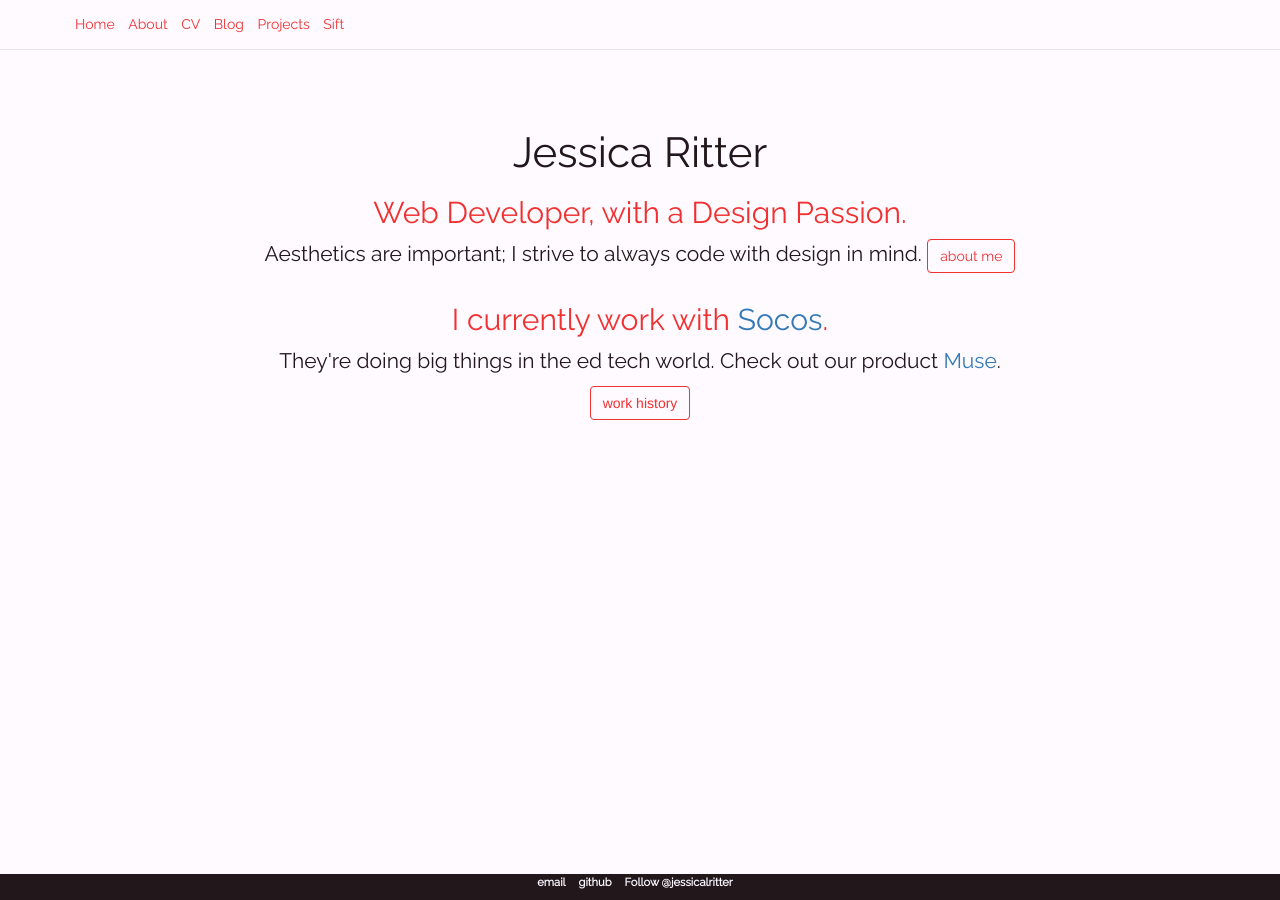
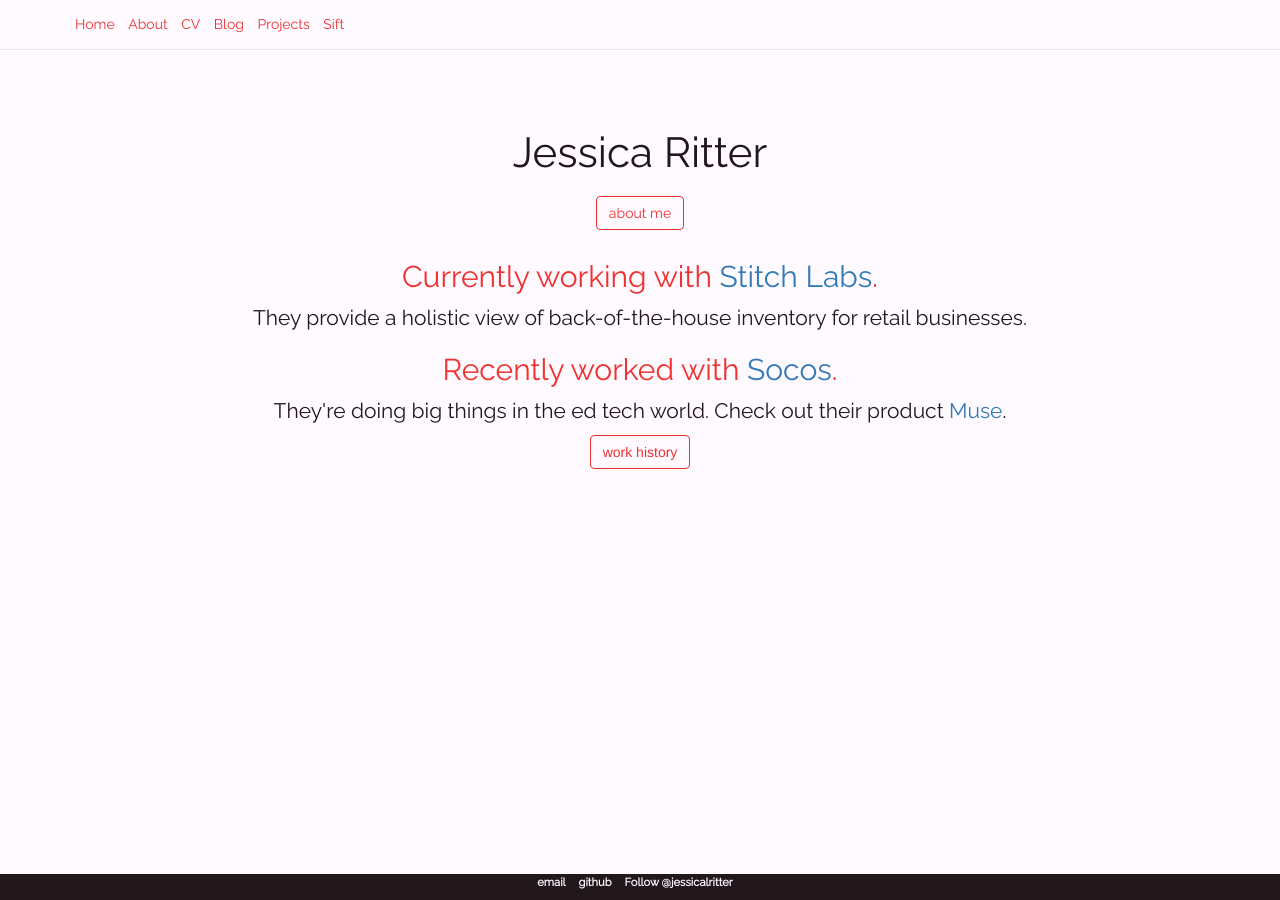
Before and after one commit to JessicaRitter/jessicaritter, a Jekyll site: the page built from index.html, in a window 1280 px wide. Built offline with Jekyll 4.4.1, drawn with Linux system fonts in a browser that asks for light colours; comment, search, counter and statistics services are not loaded.

Commit message:
cv and main page changes

```diff
--- a/cv/index.html
+++ b/cv/index.html
@@ -4,8 +4,10 @@
 ---
 <div class="resume" align="left">
 <h1>Curriculum Vitae</h1>
+<h2>Stitch Labs</h2>
+<h3>Master Stitcher, November 2016––Present</h3>
 <h2>Socos, Muse</h2>
-<h3>Software Engineer, October 2015——Present</h3>
+<h3>Software Engineer, October 2015——November 2016</h3>
 <p>Muse brings decades of early childhood development research to parent's fingertips. Using machine learning and
 parent's answers about their lifestyle and children to select the best activity parents can do with their children that day to promote
 their unique development.
--- a/index.html
+++ b/index.html
@@ -4,17 +4,20 @@
 ---
         <div class="bio" id="bio-content">
           <h1>Jessica Ritter</h1>
-          <h2>Web Developer, with a Design Passion.</h2>
+          <h2></h2>
           <p>
-          	Aesthetics are important; I strive to always code with design in mind.
           	<button type="button" class="btn btn-outline-primary"><a href="/about">about me</a></button>
           </p>
         </div>
         <div class="row">
         	<div class="col-lg">
-        		<h2>I currently work with <a href="https://socoslearnning.com" target="_blank">Socos</a>.</h2>
+            <h2>Currently working with <a href="https://stitchlabs.com" target="_blank">Stitch Labs</a>.</h2>
+            <p>
+              They provide a holistic view of back-of-the-house inventory for retail businesses.
+            </p>
+        		<h2>Recently worked with <a href="https://socoslearnning.com" target="_blank">Socos</a>.</h2>
         		<p>
-        		 They're doing big things in the ed tech world. Check out our product <a href="https://muse.socoslearning.com" target="_blank">Muse</a>.
+        		 They're doing big things in the ed tech world. Check out their product <a href="https://muse.socoslearning.com" target="_blank">Muse</a>.
         		</p>
         		<button type="button" class="btn btn-outline-primary"><a href="/cv">work history</a></button>
         	</div>
```
